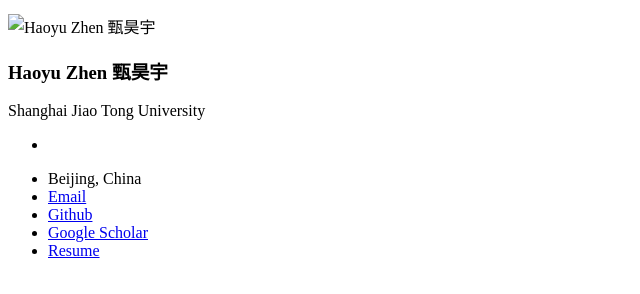
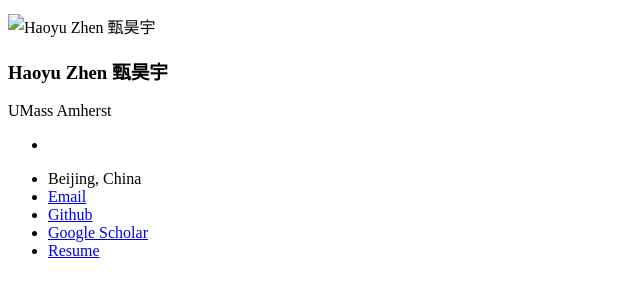
Before and after one commit to anyeZHY/anyeZHY.github.io, a Jekyll site: the page built from _pages/mappings.md, in a window 1280 px wide. Shown: the part 206-500 px from the top of the page, without its empty margins (0-640 px from the left). Built offline with Jekyll 4.4.1, drawn with Linux system fonts in a browser that asks for light colours; our own code applies the rules of GitHub Pages for plain Markdown files.

Commit message:
update info

```diff
--- a/_config.yml
+++ b/_config.yml
@@ -23,12 +23,12 @@ baidu_site_verification  :  # get baidu_site_verification from https://ziyuan.ba
 author:
   name             : "Haoyu Zhen 甄昊宇"
   avatar           : "images/me.JPG"
-  bio              : "Shanghai Jiao Tong University"
+  bio              : "UMass Amherst"
   location         : "Beijing, China"
   employer         :
   pubmed           :
   googlescholar    : "https://scholar.google.com/citations?user=_btLQY0AAAAJ&hl"
-  email            : "anye_zhen@sjtu.edu.cn"
+  email            : "hzhen@umass.edu"
   researchgate     :  # e.g., "https://www.researchgate.net/profile/yourprofile"
   uri              :
   bitbucket        :
```
